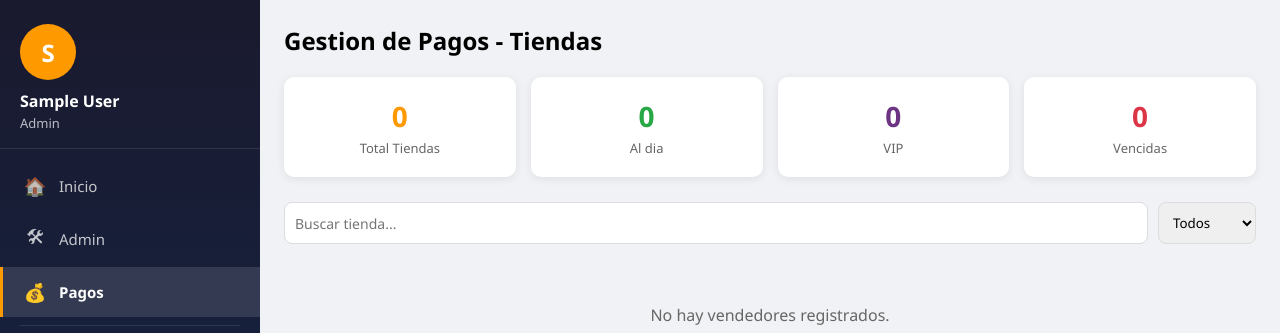
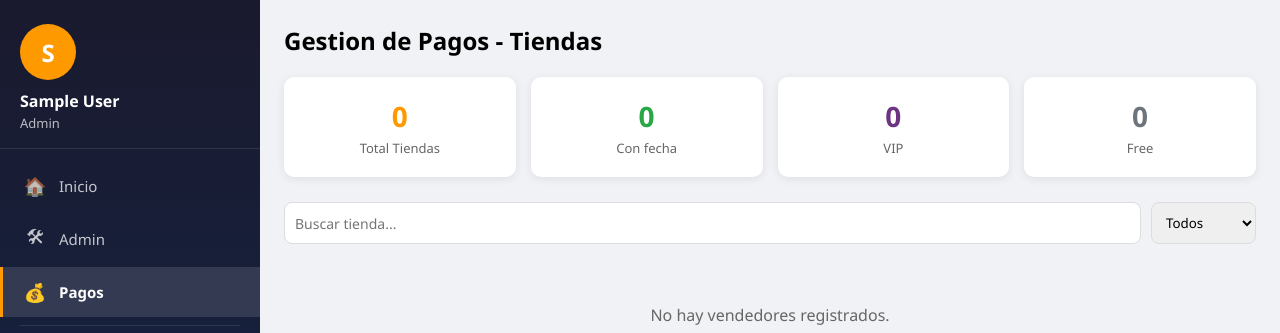
Before and after one commit to asielperezlugo89/elPuntico, a Flask app: page /admin/pagos in a window 1280 px wide. Shown: the top 333 px of the page. Run offline with Flask 2, Linux system fonts and the light colour scheme; the visitor is signed in with stand-in values (Sample User, id 1); data comes from the database, SQL or seed files in the repository; data that the repository does not hold is empty.

Commit message:
Reemplazar suma automatica de pago por calendario: admin elige fecha exacta de vencimiento, boton Free para tiendas sin costo

```diff
--- a/src/app.py
+++ b/src/app.py
@@ -945,6 +945,7 @@ def admin_pagos():
     db = get_db()
     vendedores = db.execute("""
         SELECT u.*,
+            (u.pago_hasta IS NOT NULL) as tiene_pago,
             (SELECT COUNT(*) FROM productos WHERE vendedor_id = u.id AND activo = 1) as num_productos,
             (SELECT COUNT(*) FROM pedidos WHERE vendedor_id = u.id AND estado IN ('confirmado','entregado')) as num_pedidos
         FROM usuarios u
@@ -972,29 +973,23 @@ def _parsed_fecha(texto):
     except Exception:
         return None
 
-def _sumar_un_mes(fecha):
-    """Suma un mes calendario respetando la longitud real del mes (28/29/30/31)."""
-    import calendar
-    año = fecha.year + (1 if fecha.month == 12 else 0)
-    mes = 1 if fecha.month == 12 else fecha.month + 1
-    ultimo = calendar.monthrange(año, mes)[1]
-    dia = min(fecha.day, ultimo)
-    return fecha.replace(year=año, month=mes, day=dia)
-
-@app.route('/admin/pago/<int:user_id>/extender', methods=['POST'])
+@app.route('/admin/pago/<int:user_id>/set_fecha', methods=['POST'])
 @rol_required(['admin'])
-def admin_extender_pago(user_id):
+def admin_set_fecha_pago(user_id):
+    """Fija la fecha de vencimiento exacta elegida en el calendario (o la deja free si viene vacia)."""
     db = get_db()
-    from datetime import date
-    vendedor = db.execute("SELECT pago_hasta FROM usuarios WHERE id = ?", (user_id,)).fetchone()
-    if vendedor:
-        hoy = date.today()
-        base = _parsed_fecha(vendedor['pago_hasta'])
-        if base is None or base < hoy:
-            base = hoy
-        nueva_fecha = _sumar_un_mes(base)
-        db.execute("UPDATE usuarios SET pago_hasta = ?, pago_activo = 1 WHERE id = ?", (nueva_fecha.isoformat(), user_id))
-        db.commit()
+    vendedor = db.execute("SELECT id FROM usuarios WHERE id = ? AND rol = 'vendedor'", (user_id,)).fetchone()
+    if not vendedor:
+        return redirect(url_for('admin_pagos'))
+    fecha_str = request.form.get('pago_hasta', '').strip()
+    if fecha_str:
+        f = _parsed_fecha(fecha_str)
+        if f is None:
+            return redirect(url_for('admin_pagos'))
+        db.execute("UPDATE usuarios SET pago_hasta = ?, pago_activo = 1 WHERE id = ?", (f.isoformat(), user_id))
+    else:
+        db.execute("UPDATE usuarios SET pago_hasta = NULL, pago_activo = 0 WHERE id = ?", (user_id,))
+    db.commit()
     return redirect(url_for('admin_pagos'))
 
 @app.route('/admin/pago/<user_id>/toggle_vip')
--- a/src/templates/admin_pagos.html
+++ b/src/templates/admin_pagos.html
@@ -26,6 +26,10 @@
     .btn-vip { background: #6c3483; color: white; }
     .btn-vip:hover { background: #5b2c6f; }
     .btn-vip.off { background: #adb5bd; }
+    .btn-free { background: #6c757d; color: white; }
+    .btn-free:hover { background: #5a6268; }
+    .pago-fecha-form { display: flex; align-items: center; gap: 6px; }
+    .pago-fecha-form input[type="date"] { padding: 6px 8px; border: 1px solid #ddd; border-radius: 5px; font-size: 13px; }
     .stats-top { display: grid; grid-template-columns: repeat(auto-fit, minmax(150px, 1fr)); gap: 15px; margin-bottom: 25px; }
     .stat-box { background: white; padding: 20px; border-radius: 10px; text-align: center; box-shadow: 0 2px 10px rgba(0,0,0,0.08); }
     .stat-box .num { font-size: 28px; font-weight: bold; color: #ff9900; }
@@ -39,33 +43,22 @@
 <div style="max-width:1000px;margin:0 auto;">
     <h2 style="margin-bottom:20px;">Gestion de Pagos - Tiendas</h2>
 
-    {% set total = vendedores|length %}
-    {% set activos = vendedores|selectattr('pago_activo')|list|length %}
-    {% set vencidos = [] %}
-    {% set por_vencer = [] %}
-    {% set hoy_str = '' %}
-    {% for v in vendedores %}
-        {% if v.pago_hasta %}
-            {% set dias = ((v.pago_hasta|string)[:10]|replace('-',''))|int - 20000101 %}
-        {% endif %}
-    {% endfor %}
-
     <div class="stats-top">
         <div class="stat-box">
             <div class="num">{{ vendedores|length }}</div>
             <div class="label">Total Tiendas</div>
         </div>
         <div class="stat-box">
-            <div class="num" style="color:#28a745;">{{ vendedores|selectattr('pago_activo')|list|length }}</div>
-            <div class="label">Al dia</div>
+            <div class="num" style="color:#28a745;">{{ vendedores|selectattr('tiene_pago')|list|length }}</div>
+            <div class="label">Con fecha</div>
         </div>
         <div class="stat-box">
             <div class="num" style="color:#6c3483;">{{ vendedores|selectattr('es_vip')|list|length }}</div>
             <div class="label">VIP</div>
         </div>
         <div class="stat-box">
-            <div class="num" style="color:#dc3545;">{{ vendedores|rejectattr('pago_activo')|list|length }}</div>
-            <div class="label">Vencidas</div>
+            <div class="num" style="color:#6c757d;">{{ vendedores|rejectattr('tiene_pago')|list|length }}</div>
+            <div class="label">Free</div>
         </div>
     </div>
 
@@ -74,15 +67,15 @@
         <select id="filtro-estado" onchange="filtrarVendedores()" style="padding:10px;border:1px solid #ddd;border-radius:8px;">
             <option value="">Todos</option>
             <option value="vip">VIP</option>
-            <option value="activo">Al dia</option>
-            <option value="vencido">Vencidas</option>
+            <option value="activo">Con fecha</option>
+            <option value="vencido">Free</option>
         </select>
     </div>
 
     <div id="lista-vendedores">
     {% for v in vendedores %}
-        {% set pagado = v.pago_activo %}
-        {% set tiene_fecha = v.pago_hasta and v.pago_hasta|string != '' %}
+        {% set pagado = v.tiene_pago %}
+        {% set tiene_fecha = v.tiene_pago %}
         {% if tiene_fecha %}
             {% set fecha_str = (v.pago_hasta|string)[:10] %}
             {% set hoy = now_date if now_date is defined else '' %}
@@ -113,7 +106,6 @@
             <div class="pago-estado">
                 {% if v.pago_hasta %}
                     {% set fecha_pago = (v.pago_hasta|string)[:10]|replace('-','')|int %}
-                    {% set fecha_hoy = today_int if today_int is defined else 0 %}
                     {% set dias_restantes = (fecha_pago - today_int) if today_int is defined else 999 %}
                     {% if dias_restantes < 0 %}
                         <div class="pago-badge badge-vencido">Vencida</div>
@@ -126,15 +118,22 @@
                         <div class="pago-dias ok">{{ dias_restantes }} dias</div>
                     {% endif %}
                 {% else %}
-                    <div class="pago-badge badge-sinpago">Sin pago</div>
+                    <div class="pago-badge badge-sinpago">Free</div>
                     <div class="pago-dias danger">--</div>
                 {% endif %}
             </div>
 
             <div class="pago-acciones">
-                <form method="POST" action="{{ url_for('admin_extender_pago', user_id=v.id) }}" style="display:inline;">
-                    <button type="submit" class="btn-sm btn-extend">+1 Mes</button>
+                <form method="POST" action="{{ url_for('admin_set_fecha_pago', user_id=v.id) }}" class="pago-fecha-form">
+                    <input type="date" name="pago_hasta" value="{{ (v.pago_hasta|string)[:10] if v.pago_hasta else '' }}">
+                    <button type="submit" class="btn-sm btn-extend">Guardar fecha</button>
                 </form>
+                {% if v.pago_hasta %}
+                <form method="POST" action="{{ url_for('admin_set_fecha_pago', user_id=v.id) }}" style="display:inline;">
+                    <input type="hidden" name="pago_hasta" value="">
+                    <button type="submit" class="btn-sm btn-free">Free</button>
+                </form>
+                {% endif %}
                 <a href="{{ url_for('admin_toggle_vip', user_id=v.id) }}" class="btn-sm {{ 'btn-vip' if not v.es_vip else 'btn-vip off' }}">
                     {{ 'Quitar VIP' if v.es_vip else 'Hacer VIP' }}
                 </a>
```
